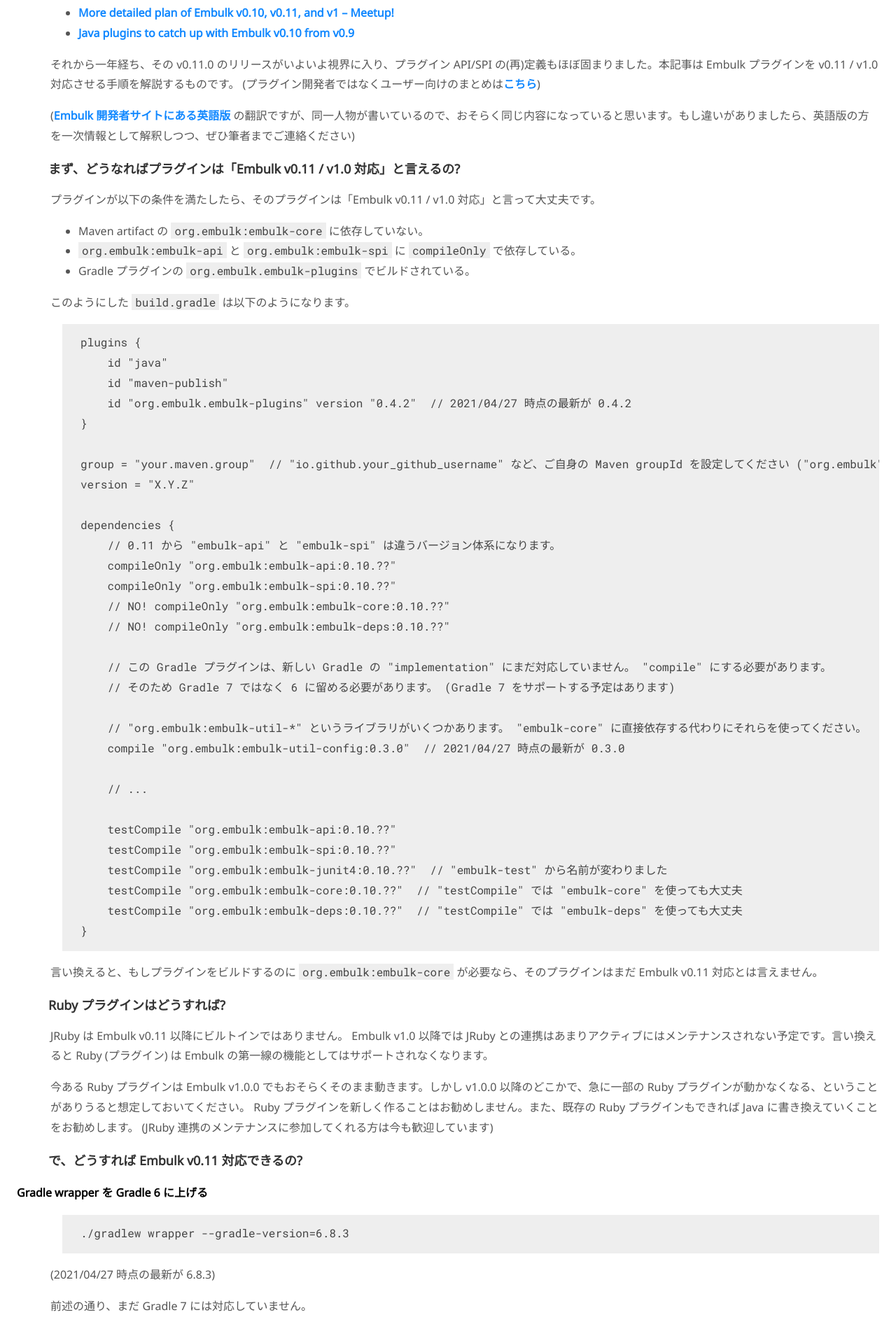
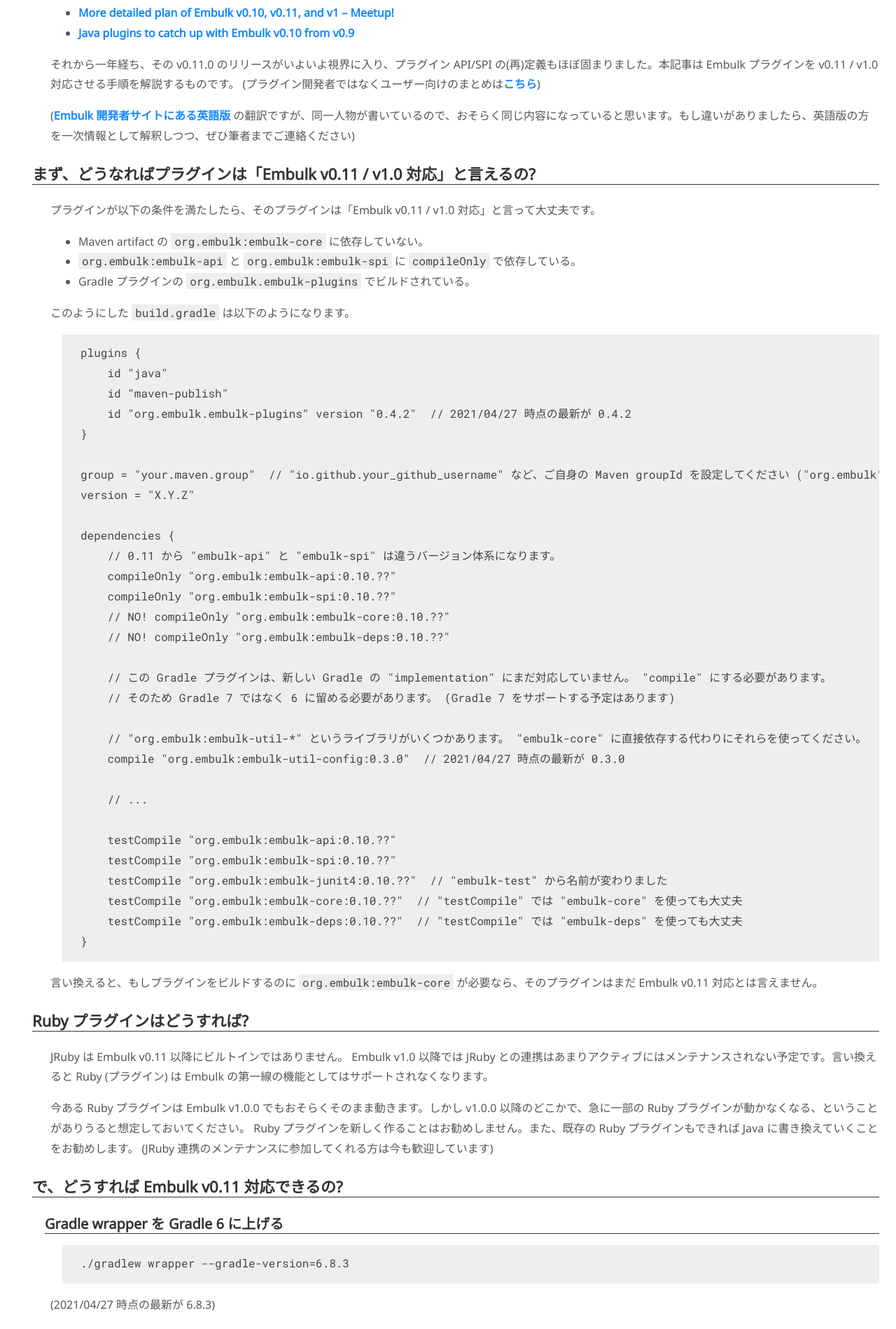
Before and after one commit to dmikurube/writings, a Jekyll site: the page built from articles/get-ready-for-embulk-v0-11-and-v1-0.md, in a window 1280 px wide. Shown: the part 328-2227 px from the top of the page at 70% size. Built offline with Jekyll 4.4.1, drawn with Linux system fonts in a browser that asks for light colours.

Commit message:
Use larger sections

````diff
--- a/articles/get-ready-for-embulk-v0-11-and-v1-0.md
+++ b/articles/get-ready-for-embulk-v0-11-and-v1-0.md
@@ -19,7 +19,7 @@
 
 ([Embulk 開発者サイトにある英語版](https://dev.embulk.org/topics/get-ready-for-v0.11-and-v1.0.html) の翻訳ですが、同一人物が書いているので、おそらく同じ内容になっていると思います。もし違いがありましたら、英語版の方を一次情報として解釈しつつ、ぜひ筆者までご連絡ください)
 
-### まず、どうなればプラグインは「Embulk v0.11 / v1.0 対応」と言えるの?
+# まず、どうなればプラグインは「Embulk v0.11 / v1.0 対応」と言えるの?
 
 プラグインが以下の条件を満たしたら、そのプラグインは「Embulk v0.11 / v1.0 対応」と言って大丈夫です。
 
@@ -64,15 +64,15 @@
 
 言い換えると、もしプラグインをビルドするのに `org.embulk:embulk-core` が必要なら、そのプラグインはまだ Embulk v0.11 対応とは言えません。
 
-### Ruby プラグインはどうすれば?
+# Ruby プラグインはどうすれば?
 
 JRuby は Embulk v0.11 以降にビルトインではありません。 Embulk v1.0 以降では JRuby との連携はあまりアクティブにはメンテナンスされない予定です。言い換えると Ruby (プラグイン) は Embulk の第一線の機能としてはサポートされなくなります。
 
 今ある Ruby プラグインは Embulk v1.0.0 でもおそらくそのまま動きます。しかし v1.0.0 以降のどこかで、急に一部の Ruby プラグインが動かなくなる、ということがありうると想定しておいてください。 Ruby プラグインを新しく作ることはお勧めしません。また、既存の Ruby プラグインもできれば Java に書き換えていくことをお勧めします。 (JRuby 連携のメンテナンスに参加してくれる方は今も歓迎しています)
 
-### で、どうすれば Embulk v0.11 対応できるの?
+# で、どうすれば Embulk v0.11 対応できるの?
 
-#### Gradle wrapper を Gradle 6 に上げる
+## Gradle wrapper を Gradle 6 に上げる
 
 ```
 ./gradlew wrapper --gradle-version=6.8.3
@@ -82,11 +82,11 @@
 
 前述の通り、まだ Gradle 7 には対応していません。
 
-#### Gradle プラグイン `org.embulk.embulk-plugins` を適用する
+## Gradle プラグイン `org.embulk.embulk-plugins` を適用する
 
 Gradle プラグインのガイドに従って適用してみてください: [https://github.com/embulk/gradle-embulk-plugins](https://github.com/embulk/gradle-embulk-plugins)
 
-#### Maven `groupId` を決める
+## Maven `groupId` を決める
 
 前述のとおり JRuby は Embulk v0.11 以降にビルトインではありません。 Ruby gems は、今後 Embulk プラグインで最も使われるフォーマットではなくなっていきます。 Maven リポジトリにリリースされる Maven artifacts がその代わりになっていきます。
 
@@ -101,7 +101,7 @@
 
 あなたのプラグインの `groupId` に `org.embulk` を使わないでください。 `org.embulk` は [https://github.com/embulk](https://github.com/embulk) 以下で管理しているプラグイン用に予約されています。
 
-#### Maven リポジトリに Embulk プラグインをリリースする設定をする
+## Maven リポジトリに Embulk プラグインをリリースする設定をする
 
 前述のとおり、オープンソースの Embulk プラグインは [Maven Central](https://search.maven.org/) にリリースするのをおすすめしています。他へのリリースを制限しているわけではありませんが、いずれにせよ、どんな Maven リポジトリにリリースするのでもそのリポジトリ用に `build.gradle` を設定する必要があります。
 
@@ -190,7 +190,7 @@
 }
 ```
 
-#### 依存関係の整理
+## 依存関係の整理
 
 最初に挙げたとおり Embulk v0.11 以降対応のプラグインは `org.embulk:embulk-core` に依存できません。つまり、最新のプラグインは `org.embulk:embulk-core` だけにあって `org.embulk:embulk-api` か `org.embulk:embulk-spi` に入っていないクラスを使えません。
 
@@ -208,7 +208,7 @@
 
 `org.embulk:embulk-api:0.11` と `org.embulk:embulk-spi:0.11` は Embulk v0.11.0 と同時にリリースされます。同様に `org.embulk:embulk-api:1.0` と `org.embulk:embulk-spi:1.0` は Embulk v1.0.0 と同時にリリースされます。しかし、以降の `embulk-api` と `embulk-spi` は、あまり頻繁ではない API と SPI への追加があったときのみリリースされます。
 
-##### Embulk config の処理
+### Embulk config の処理
 
 これまでプラグインは config を処理するのに `org.embulk.config.ConfigSource#loadConfig` と `org.embulk.config.TaskSource#loadTask` を使ってきました. しかし、これらはもう非推奨になりました。外部ライブラリになった [`org.embulk:embulk-util-config`](https://dev.embulk.org/embulk-util-config/) を代わりに使ってください。
 
@@ -300,7 +300,7 @@
 
 プラグインが Embulk v0.9 でもしばらくは動くようにするには、新しい Embulk v0.11.0 がリリースされても、しばらくは Jackson 2.6.7 のままにしておくことを検討してください。他の多くのプラグインが v0.11 対応になり、多くのユーザーが v0.11.0 以降を使うようになったら、もうプラグインがどの Jackson バージョンを使っても動くはずです!
 
-##### 日付・時刻とタイムゾーンの扱い
+### 日付・時刻とタイムゾーンの扱い
 
 Embulk から [Joda-Time](https://www.joda.org/joda-time/) は削除されます。 `org.embulk.spi.time.TimestampFormatter` と `org.embulk.spi.time.TimestampParser` は非推奨です。 Java 8 標準の `java.time` クラス群と、外部ライブラリの [`org.embulk:embulk-util-timestamp`](https://dev.embulk.org/embulk-util-timestamp/) を代わりに使ってください.
 
@@ -374,7 +374,7 @@
 System.out.println(formatted);  // => "2017-12-23 12:34:56 UTC"
 ```
 
-##### Jackson と JSON の扱い
+### Jackson と JSON の扱い
 
 `org.embulk:embulk-core` はもう Jackson への依存を持っていません。プラグイン自体の中で Jackson を使う必要がある場合は、明示的に Jackson を依存に持つ必要があります。
 
@@ -384,7 +384,7 @@
 
 前述したように、プラグインが古い Embulk v0.9 でも今しばらく動くようにするには Jackson 2.6.7 に留めておいてください。
 
-##### Google Guava と Apache Commons Lang 3
+### Google Guava と Apache Commons Lang 3
 
 `org.embulk:embulk-core` はもう Google Guava と Apache Commons Lang 3 への依存を持っていません。プラグインがそれらを使っている場合は Java 8 の標準クラスで置き換えるか、それらへの依存を明示的に持たせてください。
 
@@ -398,19 +398,19 @@
 * Guava の [`Throwables`](https://guava.dev/releases/18.0/api/docs/com/google/common/base/Throwables.html) は非推奨になっています。 [Guava のドキュメント](https://github.com/google/guava/wiki/Why-we-deprecated-Throwables.propagate) を呼んでください。
 * Guava の [`Preconditions`](https://guava.dev/releases/18.0/api/docs/com/google/common/base/Preconditions.html) は単純に置き換えられます。
 
-##### Guice
+### Guice
 
 プラグインの中で Guice を使うのはできるだけ止めてください。
 
 もし、他の依存ライブラリが Guice を使っているなどの理由で避けられない場合は、明示的に Guice を依存に持ってください。ただし、古い Embulk v0.9 では即座に動かなくなる可能性があります。
 
-##### JRuby (`org.jruby` クラス)
+### JRuby (`org.jruby` クラス)
 
 プラグインの中で JRuby やそのクラスを使うのは止めてください。
 
 Java プラグインから JRuby を呼ぶ必要があった典型例は、日付・時刻の解釈や出力でした。これは [`embulk-util-timestamp`](https://dev.embulk.org/embulk-util-timestamp/) や [`embulk-util-rubytime`](https://dev.embulk.org/embulk-util-rubytime/) で置き換えられます。
 
-##### FindBugs
+### FindBugs
 
 `org.embulk:embulk-core` は、もう FindBugs の `com.google.code.findbugs:annotations` (`@SuppressFBWarnings`) への依存を持っていません。
 
@@ -418,7 +418,7 @@
 
 [SpotBugs](https://spotbugs.github.io/) は FindBugs のいい置き換えになるかもしれません。ですが Embulk 本体から SpotBugs 向けのサポートを特別に用意する予定はありません。プラグインの中でご自分で試してみてください。
 
-##### Java 11 以降への準備
+### Java 11 以降への準備
 
 Java エコシステムでは、新しい Java のバージョンに向けて準備をしていかなければなりません。 Java 8 から 11 以降に移るのには大きなギャップがありますが、その中でも Java EE 関連のクラス群 (典型例は JAXB `javax.xml.*`) が Java 11 の実行環境から消えるのは特に影響が大きいところでしょう。もしプラグインがこれらのクラスを使っている場合、そのままでは Java 11 以降では動きません。詳細は [JEP 320](https://openjdk.java.net/jeps/320) を確認してください。
 
@@ -467,11 +467,11 @@
 compile "javax.annotation:javax.annotation-api:1.2"
 ```
 
-##### ログ
+### ログ
 
 `org.embulk.spi.Exec.getLogger` は非推奨です。 [SLF4J](http://www.slf4j.org/) の [`org.slf4j.LoggerFactory.getLogger`](https://www.javadoc.io/doc/org.slf4j/slf4j-api/1.7.30/org/slf4j/LoggerFactory.html) を直接使ってください。
 
-##### `embulk-standards` の利用
+### `embulk-standards` の利用
 
 Embulk v0.11 以降 `org.embulk:embulk-standards` という Maven artifact はなくなりました。旧標準プラグインは個別の Maven artifacts に分割して Maven 形式のプラグインとして Maven Central にアップロードされています。 (例: [`embulk-input-file`](https://repo1.maven.org/maven2/org/embulk/embulk-input-file/) / [`embulk-guess-csv`](https://repo1.maven.org/maven2/org/embulk/embulk-guess-csv/))
 
@@ -483,7 +483,7 @@
 
 テストコードで標準プラグインを使いたい場合は `testCompile` や `testImplementation` で各プラグインを参照した上で、多くの場合はテストコードから明示的に登録する必要があります。 (参考: [`embulk-parser-csv:0.10.31` のテスト](https://github.com/embulk/embulk/blob/v0.10.31/embulk-parser-csv/src/test/java/org/embulk/standards/preview/TestFilePreview.java#L54-L61))
 
-##### `org.embulk:embulk-core` にあるその他のユーティリティクラス
+### `org.embulk:embulk-core` にあるその他のユーティリティクラス
 
 * File-like なバイト列の処理 (`org.embulk.spi.util` の `FileInputInputStream` や `FileOutputOutputStream`)
     * [`embulk-util-file`](https://dev.embulk.org/embulk-util-file/) として外部ライブラリ化
@@ -494,9 +494,9 @@
 * リトライ (`org.embulk.spi.util` の `RetryExecutor`)
     * [`embulk-util-retryhelper`](https://dev.embulk.org/embulk-util-retryhelper/) として外部ライブラリ化
 
-#### 置き換えのまとめ
+## 置き換えのまとめ
 
-##### Embulk config の処理
+### Embulk config の処理
 
 | 旧 | 新 |
 |---|---|
@@ -515,7 +515,7 @@
 | `Schema` in `PluginTask` | [embulk-util-config](https://dev.embulk.org/embulk-util-config/) の `org.embulk.util.config.modules.SchemaModule` |
 | `Type` in `PluginTask` | [embulk-util-config](https://dev.embulk.org/embulk-util-config/) の `org.embulk.util.config.modules.TypeModule` |
 
-##### 日付・時刻とタイムゾーンの扱い
+### 日付・時刻とタイムゾーンの扱い
 
 | 旧 | 新 |
 |---|---|
@@ -526,50 +526,50 @@
 | `TimestampFormatter` | [embulk-util-timestamp](https://dev.embulk.org/embulk-util-timestamp/) の `org.embulk.util.timestamp.TimestampFormatter` |
 | `TimestampParser` | [embulk-util-timestamp](https://dev.embulk.org/embulk-util-timestamp/) の `org.embulk.util.timestamp.TimestampFormatter` |
 
-##### Jackson と JSON の扱い
+### Jackson と JSON の扱い
 
 | 旧 | 新 |
 |---|---|
 | `org.embulk.spi.json.*` | [embulk-util-json](https://dev.embulk.org/embulk-util-json/) の `org.embulk.util.json.*` |
 
-##### Google Guava と Apache Commons Lang 3
+### Google Guava と Apache Commons Lang 3
 
 | 旧 | 新 |
 |---|---|
 | Guava `Optional` | `java.util.Optional` |
 | Guava `Throwables` | [Guava のドキュメント](https://github.com/google/guava/wiki/Why-we-deprecated-Throwables.propagate) を読んでください |
 
-##### JRuby (`org.jruby` クラス)
+### JRuby (`org.jruby` クラス)
 
 | 旧 | 新 |
 |---|---|
 | `org.jruby.*` | 使うのを止めてください。日付・時刻の操作には [embulk-util-tiemstamp](https://dev.embulk.org/embulk-util-timestamp/) や [embulk-util-rubytime](https://dev.embulk.org/embulk-util-rubytime/) を使ってください。 |
 
-##### FindBugs
+### FindBugs
 
 | 旧 | 新 |
 |---|---|
 | `@SuppressFBWarnings` | 削除するか、使い方を模索してみてください。 |
 
-##### Java 11 以降への準備
+### Java 11 以降への準備
 
 | 旧 | 新 |
 |---|---|
 | `javax.*` | [JEP 320](https://openjdk.java.net/jeps/320) を見て、それが Java 11 以降で消えたものかどうか確認してください。 ([Issue](https://github.com/embulk/embulk/issues/1270)) |
 
-##### ログ
+### ログ
 
 | 旧 | 新 |
 |---|---|
 | `Exec.getLogger` | `org.slf4j.LoggerFactory.getLogger` |
 
-##### `org.embulk:embulk-core` にあるその他のユーティリティクラス
+### `org.embulk:embulk-core` にあるその他のユーティリティクラス
 
 | 旧 | 新 |
 |---|---|
 | `org.embulk.spi.util.*` | [embulk-util-file](https://dev.embulk.org/embulk-util-file/), [embulk-util-text](https://dev.embulk.org/embulk-util-text/), [embulk-util-dynamic](https://dev.embulk.org/embulk-util-dynamic/), [embulk-util-retryhelper](https://dev.embulk.org/embulk-util-retryhelper/) |
 
-#### テスト
+## テスト
 
 v0.9 までテストで使っていた `org.embulk:embulk-test` は `org.embulk:embulk-junit4` に名前が変わっています。
 
@@ -593,7 +593,7 @@
 
 今後 v0.11 系の開発の中で、テスト用のフレームワークを拡充する予定です。
 
-### 最後に
+# 最後に
 
 これまで Embulk プラグインを開発してくれた方々には、ご面倒をおかけします。
 
````
